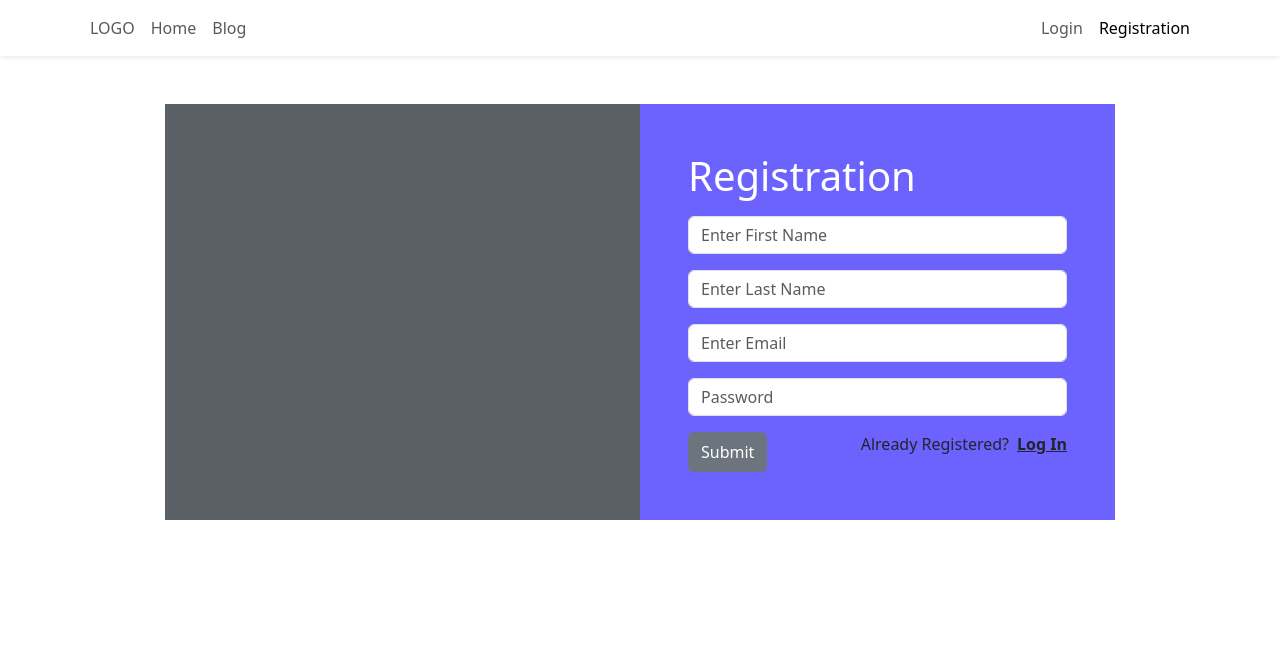
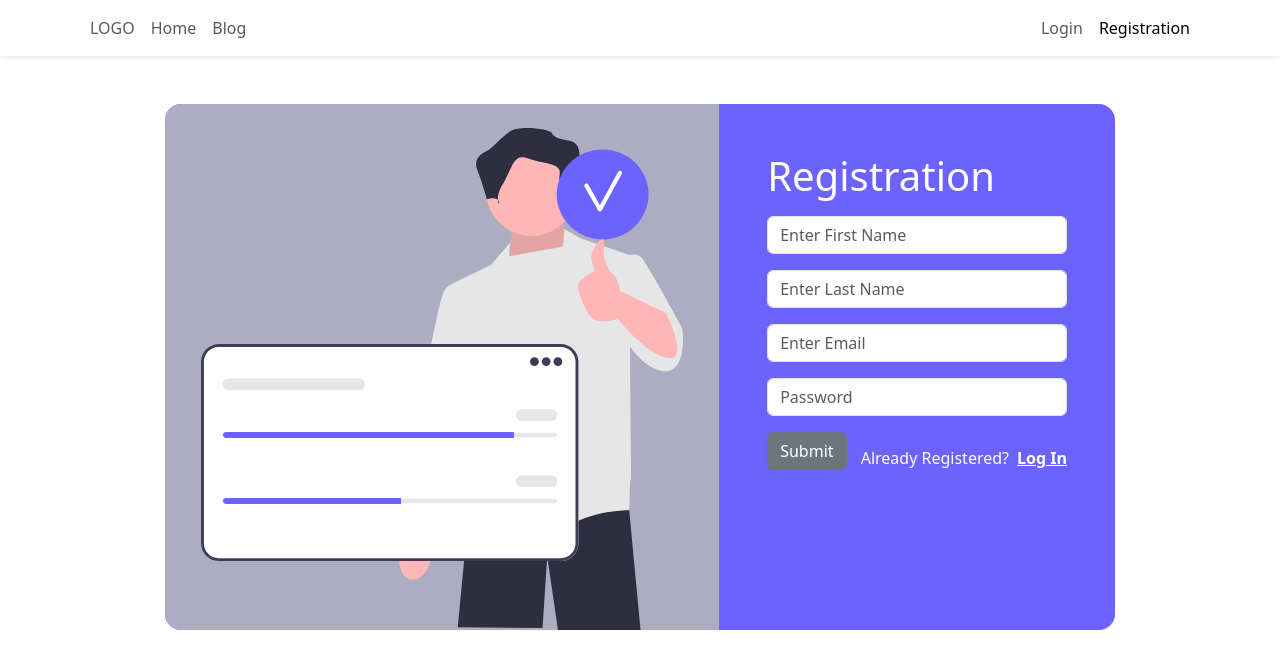
Before and after one commit to Excess-Food-Redistribution-Framework/EFRF, a React (Vite) app in the folder frontend-web/: page /registration in a window 1280 px wide. Shown: the top 668 px of the page. Built offline with nearby package versions, Linux system fonts and the light colour scheme.

Commit message:
Login Register Design Redesigning the Login and Register Pages Uploaded svg files for Pages

```diff
--- a/frontend-web/src/pages/LoginPage.tsx
+++ b/frontend-web/src/pages/LoginPage.tsx
@@ -1,7 +1,15 @@
 import React, { useEffect } from 'react';
 import axios from 'axios';
 import { useNavigate } from 'react-router-dom';
-import { AlertLink, Button, Col, Container, Form, Row } from 'react-bootstrap';
+import {
+  AlertLink,
+  Button,
+  Col,
+  Container,
+  Form,
+  Image,
+  Row,
+} from 'react-bootstrap';
 import { useAuth } from '../AuthProvider';
 
 interface ILoginRequest {
@@ -19,13 +27,10 @@ function LoginPage() {
 
   const handleSubmit = async () => {
     try {
-      const response = await axios.post(
-        'api/Account/Login',
-        {
-          email,
-          password,
-        } as ILoginRequest
-      );
+      const response = await axios.post('api/Account/Login', {
+        email,
+        password,
+      } as ILoginRequest);
 
       setToken(response.data.token);
       setUser(response.data.user);
@@ -33,9 +38,8 @@ function LoginPage() {
       if (response.data.user.role) {
         navigate('/');
       } else {
-        navigate('/organization/create')
+        navigate('/organization/create');
       }
-
     } catch (error) {
       // eslint-disable-next-line no-console
       console.log(error);
@@ -52,9 +56,15 @@ function LoginPage() {
     <Container>
       <Row className="justify-content-center">
         <Col lg="10">
-          <Row className="primary_color">
-            <Col lg="7" className="secondary_color diagonal-bg">
-              {/* <Image src="../assets/img/login.svg" /> */}
+          <Row className="primary_color rounded-4 overflow-hidden">
+            <Col
+              lg="7"
+              className="secondary_color diagonal-bg d-flex justify-content-center"
+            >
+              <Image
+                src="/assets/img/login.svg"
+                className="img-fluid p-4 pb-0"
+              />
             </Col>
             <Col lg="5" className="p-5">
               <h1 className="mb-3 text-white">Log in</h1>
@@ -83,7 +93,10 @@ function LoginPage() {
                     <Button variant="secondary" onClick={handleSubmit}>
                       Submit
                     </Button>
-                    <AlertLink href="" className="align-self-end text-white">
+                    <AlertLink
+                      href="/registration"
+                      className="align-self-end text-white"
+                    >
                       Cant Log In?
                     </AlertLink>
                   </Col>
--- a/frontend-web/src/pages/RegistrationPage.tsx
+++ b/frontend-web/src/pages/RegistrationPage.tsx
@@ -1,7 +1,15 @@
 import React, { useState, useEffect } from 'react';
 import axios from 'axios';
 import { useNavigate } from 'react-router-dom';
-import { AlertLink, Button, Col, Container, Form, Row } from 'react-bootstrap';
+import {
+  AlertLink,
+  Button,
+  Col,
+  Container,
+  Form,
+  Image,
+  Row,
+} from 'react-bootstrap';
 import { useAuth } from '../AuthProvider';
 
 function RegistrationPage() {
@@ -18,15 +26,12 @@ function RegistrationPage() {
     e.preventDefault();
 
     try {
-      const response = await axios.post(
-        'api/Account/Register',
-        {
-          FirstName: firstName,
-          LastName: lastName,
-          Email: email,
-          Password: password,
-        }
-      );
+      const response = await axios.post('api/Account/Register', {
+        FirstName: firstName,
+        LastName: lastName,
+        Email: email,
+        Password: password,
+      });
 
       setResponseMessage(response.data);
       navigate('/login');
@@ -45,11 +50,17 @@ function RegistrationPage() {
     <Container>
       <Row className="justify-content-center">
         <Col lg="10">
-          <Row className="primary_color">
-            <Col lg="6" className="secondary_color diagonal-bg">
-              {/* <Image src="../assets/img/login.svg" /> */}
+          <Row className="primary_color rounded-4 overflow-hidden">
+            <Col
+              lg="7"
+              className="secondary_color diagonal-bg d-flex justify-content-center"
+            >
+              <Image
+                src="/assets/img/register.svg"
+                className="img-fluid p-4 pb-0"
+              />
             </Col>
-            <Col lg="6" className="p-5">
+            <Col lg="5" className="p-4 p-xl-5">
               <h1 className="mb-3 text-white">Registration</h1>
 
               <Form onSubmit={handleSubmit}>
@@ -90,11 +101,11 @@ function RegistrationPage() {
                 </Form.Group>
 
                 <Row>
-                  <Col className="d-flex justify-content-between">
+                  <Col className="d-flex justify-content-between text-white">
                     <Button variant="secondary" onClick={handleSubmit}>
                       Submit
                     </Button>
-                    <p>
+                    <p className="m-0 align-self-end">
                       Already Registered?
                       <AlertLink href="./login" className="ms-2">
                         Log In
--- a/frontend-web/src/styles/custom.styles.css
+++ b/frontend-web/src/styles/custom.styles.css
@@ -3,11 +3,28 @@
 }
 
 .secondary_color{
-    background-color: #5B5F66;
+    background-color: #ADADC2;
 }
 
 .diagonal-bg {
     /*background: linear-gradient(110deg, #5B5F66 80%, transparent 50%, transparent 100%);*/
-    background-color: #5B5F66;
+    background-color: #ADADC2;
     background-size: 100% 100%;
 }
+
+.btn-secondary-c {
+    --bs-btn-color: #fff;
+    --bs-btn-bg: #ADADC2;
+    --bs-btn-border-color: #ADADC2;
+    --bs-btn-hover-color: #fff;
+    --bs-btn-hover-bg: #5c636a;
+    --bs-btn-hover-border-color: #565e64;
+    --bs-btn-focus-shadow-rgb: 130,138,145;
+    --bs-btn-active-color: #fff;
+    --bs-btn-active-bg: #565e64;
+    --bs-btn-active-border-color: #51585e;
+    --bs-btn-active-shadow: inset 0 3px 5px rgba(0, 0, 0, 0.125);
+    --bs-btn-disabled-color: #fff;
+    --bs-btn-disabled-bg: #ADADC2;
+    --bs-btn-disabled-border-color: #6c757d;
+}
```
Also changed, not shown: frontend-web/public/assets/img/register.svg (added).
